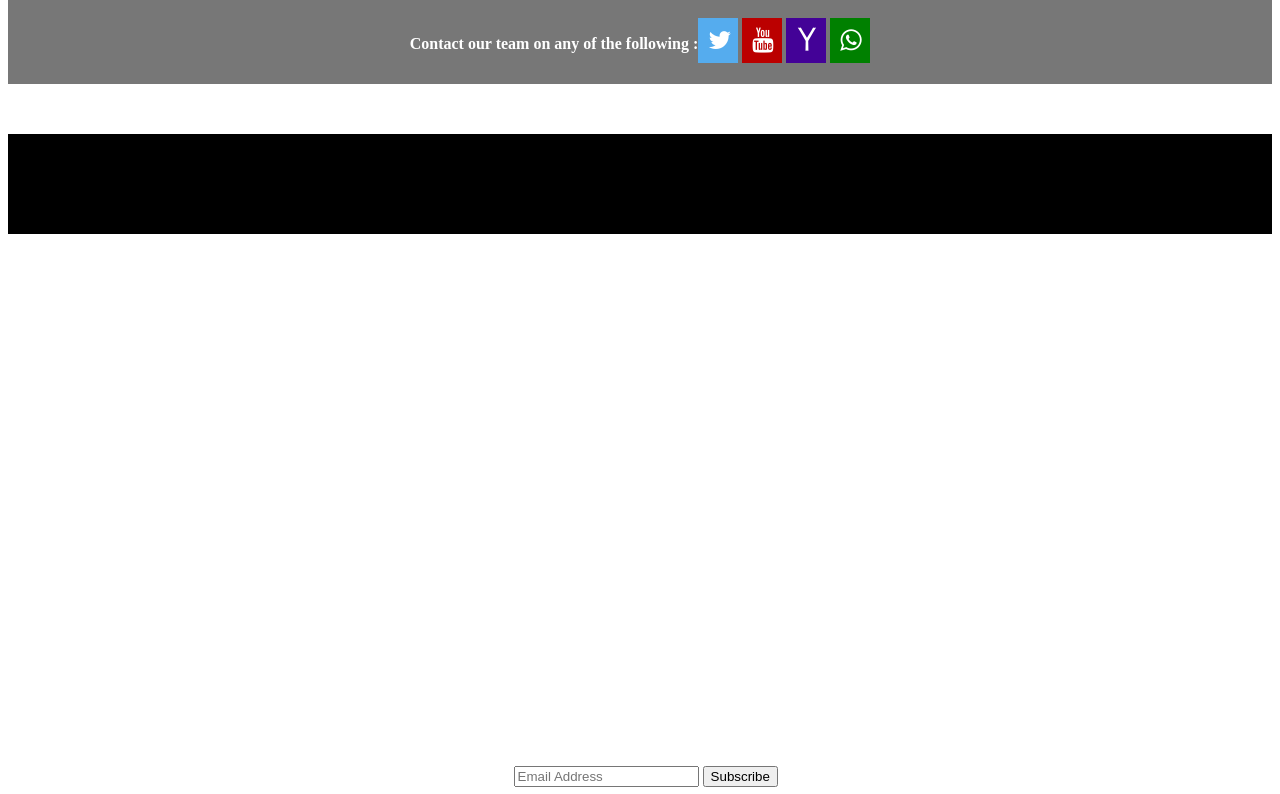
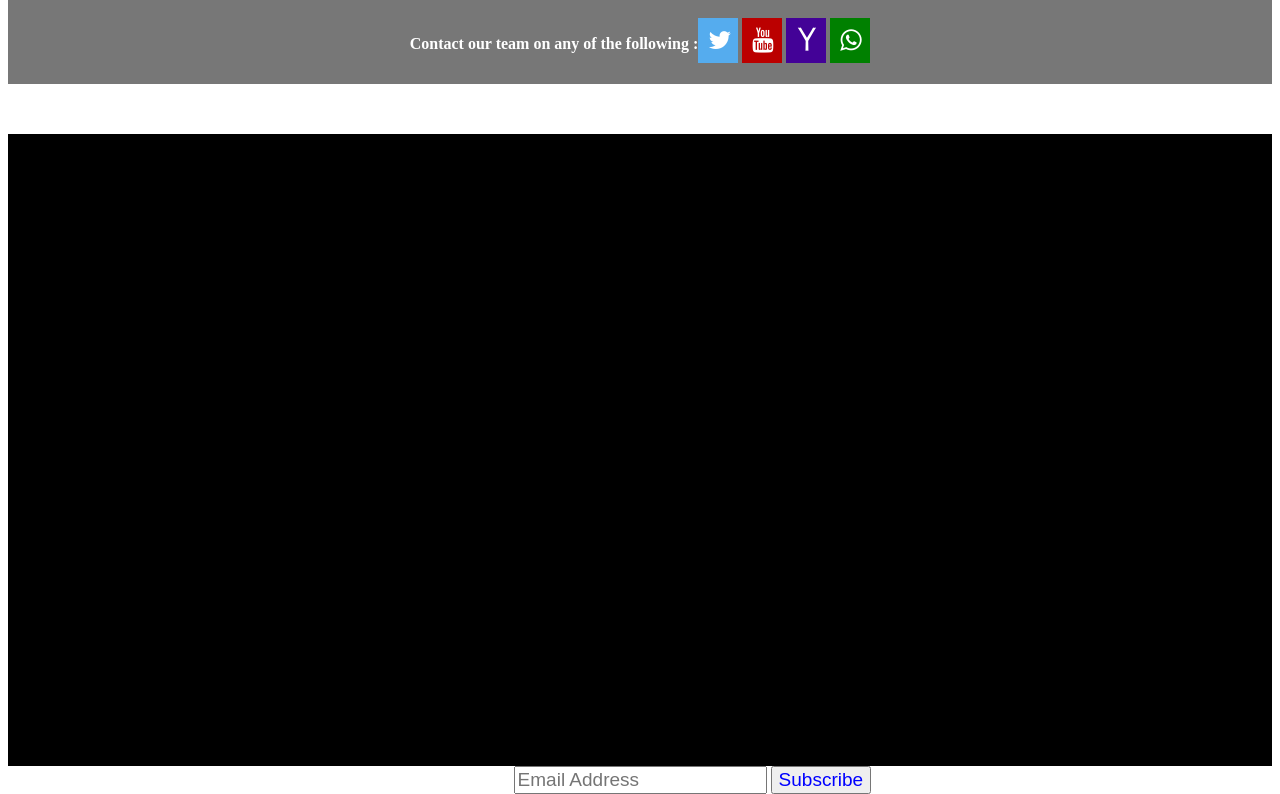
Before and after one commit to Sadam452/web_development, a plain HTML site: page sadam.html in a window 1280 px wide. Shown: the part 1000-1794 px from the top of the page. Drawn offline with Linux system fonts and the light colour scheme.

Commit message:
Update sadam.html

```diff
--- a/sadam.html
+++ b/sadam.html
@@ -115,20 +115,22 @@ font-family: 'Brush Script MT',cursive;
 		font-weight: bold;
 		height: 100px;
 		margin-top: 50px;
+		padding-top:50%;
 	}
 	#newsletter_inner1 {
 		float: left;
 		width: 40%;
 		text-align: center;
-		padding-top:50%;
+
 	}
 	#newsletter_inner2 {
 		float: left;
 		width:60%;
-		padding-top:50%;
+
 	}
-	form1.email {
-		color:yellow;
+	input {
+		color:blue;
+		font-size:19px;
 	}
 </style>
 <script>
```
